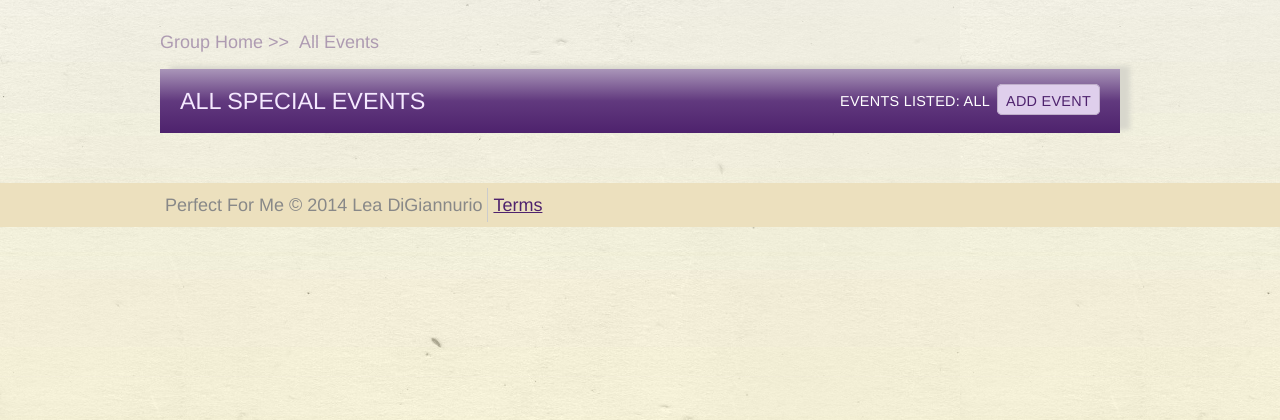
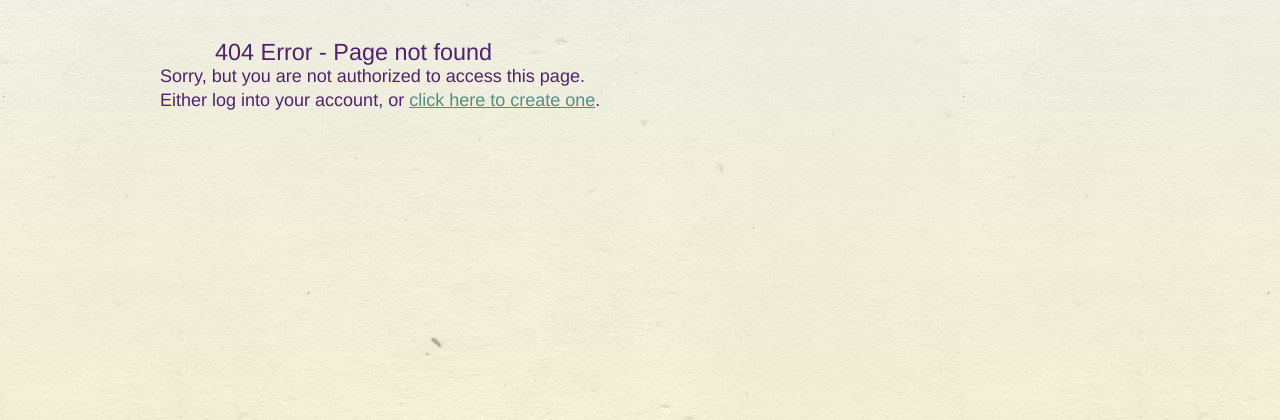
Before and after one commit to louylou/WFP1402, a CodeIgniter app: page /index.php/maincontroller/allEvents in a window 1280 px wide. Shown: the part 248-668 px from the top of the page. Run offline with CodeIgniter, Linux system fonts and the light colour scheme; data that the repository does not hold is empty.

Commit message:
added 404 pages to all functions to keep pages safe

```diff
--- a/application/config/routes.php
+++ b/application/config/routes.php
@@ -41,7 +41,7 @@
 $route['default_controller'] = "MainController";
 $route['404_override'] = '';
 
-//adding deleted (:num) & $1
+
 $route['groupHome'] = 'MainController/groupHome';
 $route['groups/(:num)'] = 'MainController/groups/$1';
 $route['about'] = 'MainController/about';
--- a/application/controllers/MainController.php
+++ b/application/controllers/MainController.php
@@ -79,7 +79,6 @@ class MainController extends CI_Controller {
 		}
 
 		$data['error'] = "";
-		//$this->form_validation->set_error_delimiters('<label class="error">', '</label>');
 		$this->form_validation->set_error_delimiters('<p class="error">', '</p>');
 		$this->form_validation->set_message('required', 'Required!');
 		$this->form_validation->set_rules($config);
@@ -132,6 +131,7 @@ class MainController extends CI_Controller {
 
 	public function groupHome(){ //removed $id
 
+		if ($this->session->userdata('email') != '') {
 			$userId = $this->uri->segment(2);
 			$data['title'] = "Group Home: Perfect For Me";
 			$data['users'] = $this->MainModel->profileInfo(''); //removed $Id
@@ -142,11 +142,17 @@ class MainController extends CI_Controller {
 			$this->load->view('header', $data);
 			$this->load->view('groupHome', $data);
 			$this->load->view('footer');
+		} else {
+			//showing 404 page
+			$data['title'] = "404 Error";
+			$this->load->view('header', $data);
+			$this->load->view('404', $data);
+		}
 
 	}
 
 	public function groups($id) {
-
+		if ($this->session->userdata('email') != '') {
 			if ($this->input->post('createGroup') === 'Create Group') {
 				$config = array (
 					array (
@@ -203,36 +209,42 @@ class MainController extends CI_Controller {
 			$this->load->view('header', $data);
 			$this->load->view('groups', $data);
 			$this->load->view('footer');
-
+		} else {
+			//showing 404 page
+			$data['title'] = "404 Error";
+			$this->load->view('header', $data);
+			$this->load->view('404', $data);
 		}
-
+	}//end groups
 
 	public function userProfile($id){
-
+		if ($this->session->userdata('email') != '') {
 			$data['title'] = "User Profile: Perfect For Me";
 			$data['proInfo'] = $this->MainModel->profileInfo($id); //$userId
-
 			$data['gifts'] = $this->MainModel->displayGifts($id);
 
-		//var_dump($data['gifts']);
 			/*
+			var_dump($data['gifts']);
 			session_start();
 			var_dump($this->session->userdata('userId'));
+			var_dump($data['proInfo']);
+			print_r($this->session->all_userdata());
 			*/
-		//var_dump($data['proInfo']);
-		//print_r($this->session->all_userdata());
-
 
 			$this->load->view('header', $data);
 			$this->load->view('profilePg', $data);
 			$this->load->view('footer');
+		} else {
+			//showing 404 page
+			$data['title'] = "404 Error";
+			$this->load->view('header', $data);
+			$this->load->view('404', $data);
+		}
+
 
 	}//end userProfile
 
 	public function editProfile($id){ //$id is the user id# in the URL
-
-		// Is the User that we're editting currently logged in?
-		//what user? vs. session user
 
 		if ($this->session->userdata('userId') == $id) {
 
@@ -325,10 +337,6 @@ class MainController extends CI_Controller {
 				$data['error'] = "Please Enter Correct gift Info.";
 			}
 
-
-			// Get User
-			//$data['user'] = ;
-
 			//$data['proInfo'] = $this->MainModel->editPro($id);
 
 			$data['title'] = "Edit Profile: Perfect For Me";
@@ -338,7 +346,6 @@ class MainController extends CI_Controller {
 			$this->load->view('footer');
 
 		} else {
-
 			//showing 404 page
 			$data['title'] = "404 Error";
 
@@ -364,6 +371,9 @@ class MainController extends CI_Controller {
 	}
 
 	public function allEvents(){
+
+		if ($this->session->userdata('email') != '') {
+
 			$data['title'] = "All Events: Perfect For Me";
 			$data['events'] = $this->MainModel->events();
 
@@ -371,10 +381,16 @@ class MainController extends CI_Controller {
 			$this->load->view('allCal', $data);
 			$this->load->view('footer');
 
+		} else {
+			//showing 404 page
+			$data['title'] = "404 Error";
+			$this->load->view('header', $data);
+			$this->load->view('404', $data);
 		}
+	}//end allEvents
 
 	public function addEvents($id){
-
+		if ($this->session->userdata('email') != '') {
 			if ($this->input->post('addEvent') === 'addEvent'){
 
 					$config = array (
@@ -437,7 +453,8 @@ class MainController extends CI_Controller {
 					redirect( base_url().'allEvents', 'refresh');
 					exit();
 
-			}else {
+				}
+				else {
 					// Set Error Message
 					$data['error'] = "Please Enter Correct Event Info.";
 				}
@@ -449,6 +466,12 @@ class MainController extends CI_Controller {
 				$this->load->view('header', $data);
 				$this->load->view('addEvent', $data);
 				$this->load->view('footer');
+		} else {
+			//showing 404 page
+			$data['title'] = "404 Error";
+			$this->load->view('header', $data);
+			$this->load->view('404', $data);
+		}
 	}
 
 	public function about(){
@@ -477,8 +500,5 @@ class MainController extends CI_Controller {
 		$this->load->view('footer');
 
 	}
-
-
-//end MainController
-}
+}//end MainController
 ?>
--- a/application/models/MainModel.php
+++ b/application/models/MainModel.php
@@ -8,8 +8,6 @@ class MainModel extends CI_Model { //responsible for managing the data from the
 
 	public function __construct() {
 
-		//parent::Model();
-
 		$this->load->database(); //loads in MYSQL Database
 
 		$this->gallery_path = realpath(APPPATH.'../userImages');
@@ -19,9 +17,6 @@ class MainModel extends CI_Model { //responsible for managing the data from the
 	} //end __construct
 
 	public function login($email, $pass) { //$email, $pass are the values the user typed into the input fields
-
-
-		//NEW group_id, groupname_user_id VVVVVV
 
 		// 1). Is there a user with that email?
 		$this->db->select('user_email, user_id, user_fullname, user_salt, user_password');
@@ -53,13 +48,12 @@ class MainModel extends CI_Model { //responsible for managing the data from the
 			// 7). Answer to 5)... No
 			} else {
 				//return 'Passwords dont match ('.$salt.'): '.$password.' not equal '.$user['user_password'];
-				// error
+				$data['error'] = "Invalid User Information.";
 			}
 
 		} // 8). Answer to 1)... No
 		else {
-			//return 'invalid user';
-			// error invalid user
+			$data['error'] = "Invalid User Information.";
 		}
 	} //end login
 
@@ -230,8 +224,6 @@ class MainModel extends CI_Model { //responsible for managing the data from the
 
 	public function editPro($likes, $userId = '') { //$userId = $id in controller
 
-		//, likes_clothes, likes_food, likes_movies, likes_hobbies, likes_other, dislikes
-
 		$this->db->select('user_fullname, user_id'); //info to display user fullname
 		$this->db->from('users');//info to display user fullname
 
@@ -289,7 +281,6 @@ class MainModel extends CI_Model { //responsible for managing the data from the
 			$images [] = array (
 				'url' => $this->gallery_path_url . $file,
 				'thumb_url' => $this->gallery_path_url . 'thumbs/' . $file,
-
 			);
 		}
 		return $images;
@@ -320,8 +311,6 @@ class MainModel extends CI_Model { //responsible for managing the data from the
 
 	public function displayGifts($userId = '') {
 
-		// select gift items from database where gift_user_id = user_id (on which page I'm on)
-
 		$this->db->select('user_fullname, gift_id, user_id, gift_user_id, gift_name, gift_price, gift_url');
 		$this->db->order_by('gift_price', 'asc');
 		$this->db->from('gifts');
--- a/application/views/404.php
+++ b/application/views/404.php
@@ -2,5 +2,6 @@
 
 <h2>404 Error - Page not found</h2>
 <p>Sorry, but you are not authorized to access this page.</p>
+<p>Either log into your account, or <a href="<?php echo base_url(); ?>" style="color:#568d81;">click here to create one</a>.</p>
 
 </section>
--- a/application/views/groupHome.php
+++ b/application/views/groupHome.php
@@ -1,5 +1,4 @@
 <!-- This the Group Home Content, Profile list, Calendar & last Resort -->
-
 <section id="groups">
 	<ul>
 		<li><a href="<?php echo base_url()."groups/".$this->session->userdata('userId'); ?>">Create or Join a Group</a></li>
--- a/application/views/header.php
+++ b/application/views/header.php
@@ -4,6 +4,7 @@
 
 	<head>
 		<meta http-equiv="Content-Type" content="text/html; charset=UTF-8" />
+		<meta name="perfect for me's navigation" content="find helpful links to the 'about','contact' and login form." />
 
 		<!--CSS files-->
 		<link rel="stylesheet" type="text/css" href="<?php echo base_url(); ?>assets/css/reset.css">
--- a/application/views/home.php
+++ b/application/views/home.php
@@ -1,3 +1,5 @@
+<meta name="Perfectforme Home" content="Why Join perfectforme? This site is an easy and helpful way to stay connect to family, friends or others while staying up-to-date on personal occasions and each other's gift requests for these events!" />
+
 <section id="cta"> <!-- The CTA photo, Why Join? and Create an Account Section on the Home page-->
 
 	<p><img src="<?php echo base_url(); ?>assets/images/ctaImg.jpg" alt="Image of a woman's hands holding a small wrapped present" /></p>
```
Also changed, not shown: application/views/profilePg.php (+1 -6 lines). Lines whose indentation alone changed are shown as unchanged.
